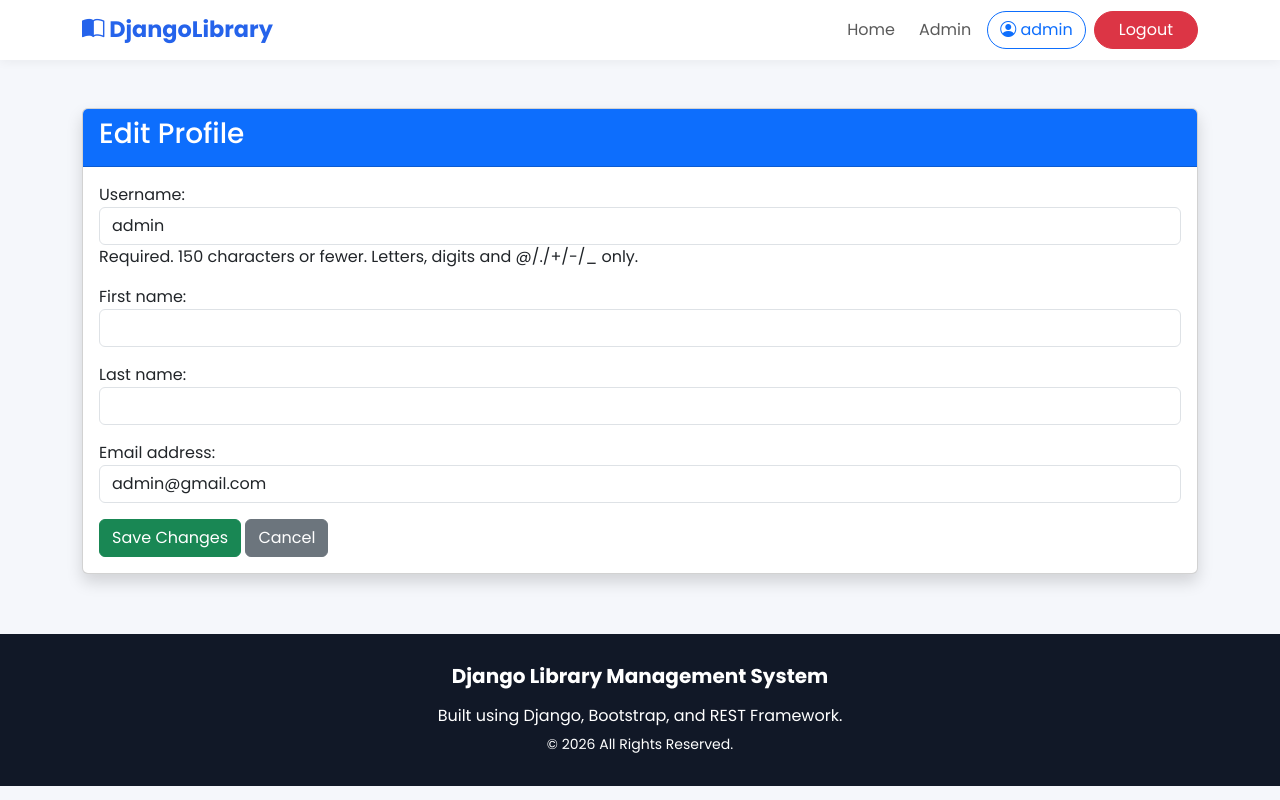
After one commit to ManjotSingh06/the-django-library, a Django app: page /users/profile/edit/ in a window 1280 px wide. The commit adds this page. Run offline with Django 5.2, Linux system fonts and the light colour scheme; a user stored in the database is signed in.

Commit message:
Update:Editing user profile feature added.

```diff
--- a/templates/books/book_form.html
+++ b/templates/books/book_form.html
@@ -1,5 +1,5 @@
-<!DOCTYPE html>
-<html>
+{% extends 'base.html' %}
+{% block content %}
 <head>
     <title>Add Book</title>
 </head>
@@ -17,4 +17,4 @@
 <a href="{% url 'book-list' %}">Back</a>
 
 </body>
-</html>
+{% endblock %}
--- a/templates/books/book_list.html
+++ b/templates/books/book_list.html
@@ -45,7 +45,7 @@ Books | Django Library
 <div class="container">
     <div>
         {% if user.is_authenticated %}
-        <a href="{% url 'book-add' %}">
+        <a href="{% url 'book-add' %}" class="btn mb-3">
             <button>Add Book</button>
         </a>
         {% endif %}
--- /dev/null
+++ b/templates/users/edit_profile.html
@@ -0,0 +1,37 @@
+
+{% extends "base.html" %}
+
+{% block content %}
+
+<div class="container mt-5">
+
+    <div class="card shadow">
+
+        <div class="card-header bg-primary text-white">
+            <h3>Edit Profile</h3>
+        </div>
+
+        <div class="card-body">
+
+            <form method="post">
+                {% csrf_token %}
+
+                {{ form.as_p }}
+
+                <button class="btn btn-success">
+                    Save Changes
+                </button>
+
+                <a href="{% url 'profile' %}" class="btn btn-secondary">
+                    Cancel
+                </a>
+
+            </form>
+
+        </div>
+
+    </div>
+
+</div>
+
+{% endblock %}
--- a/templates/users/profile.html
+++ b/templates/users/profile.html
@@ -21,6 +21,9 @@
         <div class="card-body">
 
             <h4>{{ user.username }}</h4>
+            <a href="{% url 'edit-profile' %}" class="btn btn-primary mb-3">
+                Edit Profile
+            </a>
             <p><strong>Email:</strong> {{ user.email }}</p>
             <p><strong>First Name:</strong> {{ user.first_name }}</p>
             <p><strong>Last Name:</strong> {{ user.last_name }}</p>
--- /dev/null
+++ b/users/forms.py
@@ -0,0 +1,19 @@
+from django import forms
+from django.contrib.auth.models import User
+
+class userUpdateForm(forms.ModelForm):
+
+    class Meta:
+        model = User
+        fields = [
+            'username',
+            'first_name',
+            'last_name',
+            'email',
+        ]
+        widgets = {
+            'username': forms.TextInput(attrs={'class': 'form-control'}),
+            'first_name': forms.TextInput(attrs={'class': 'form-control'}),
+            'last_name': forms.TextInput(attrs={'class': 'form-control'}),
+            'email': forms.EmailInput(attrs={'class': 'form-control'}),
+        }
--- a/users/urls.py
+++ b/users/urls.py
@@ -1,11 +1,12 @@
 from django.urls import path
 from django.contrib.auth.views import LoginView, LogoutView
 from . import views
-from .views import userLoginView , ProfileView
+from .views import userLoginView , ProfileView , UserUpdateView
 
 urlpatterns = [
     path('register/', views.register, name='register'),
     path('login/', userLoginView.as_view(template_name='users/login.html'), name='login'),
     path('logout/', LogoutView.as_view(template_name='users/logout.html'), name='logout'),
-    path('profile/',ProfileView.as_view(template_name='users/profile.html'), name='profile'),
+    path('profile/', ProfileView.as_view(template_name='users/profile.html'), name='profile'),
+    path('profile/edit/', UserUpdateView.as_view(template_name='users/edit_profile.html'), name='edit-profile'),
 ]
--- a/users/views.py
+++ b/users/views.py
@@ -2,8 +2,12 @@ from django.shortcuts import render ,redirect
 from django.contrib.auth.forms import UserCreationForm
 from django.contrib.auth.views import LoginView
 from django.contrib.auth.mixins import LoginRequiredMixin
-from django.views.generic import TemplateView
+from django.views.generic import TemplateView ,UpdateView
+from django.urls import reverse_lazy
+from django.contrib.auth.models import User
 from borrow.models import Borrow
+
+from.forms import userUpdateForm
 
 class ProfileView(LoginRequiredMixin, TemplateView):
     template_name = 'users/profile.html'
@@ -20,6 +24,15 @@ class ProfileView(LoginRequiredMixin, TemplateView):
         context["borrowed_books"] = borrowed_books
         return context
 
+class UserUpdateView(LoginRequiredMixin, UpdateView):
+    model = User
+    form_class = userUpdateForm
+    template_name = 'users/edit_profile.html'
+    success_url = reverse_lazy('profile')
+
+    def get_object(self,):
+        return self.request.user
+
 def register(request):
 
     if request.method == 'POST':
```
